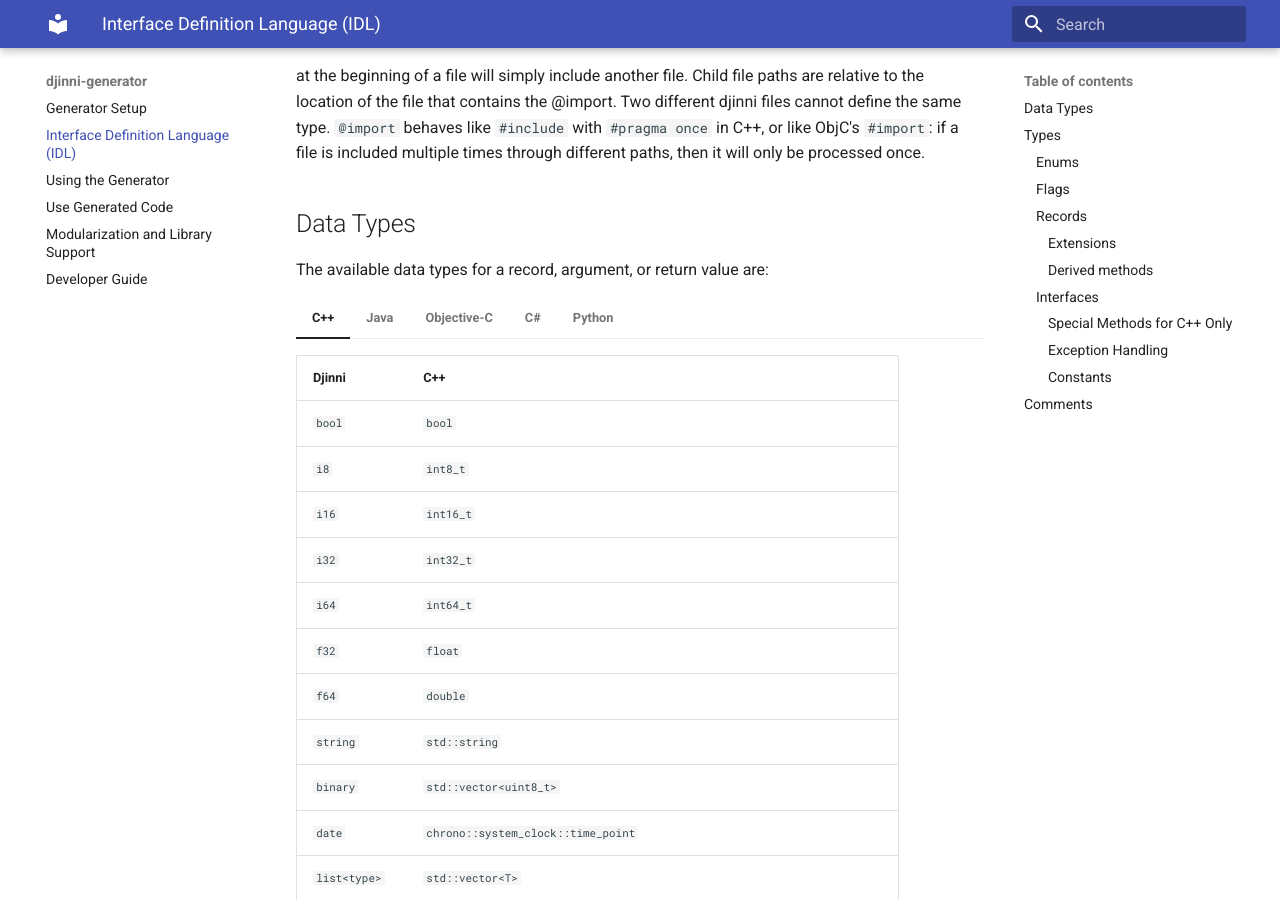
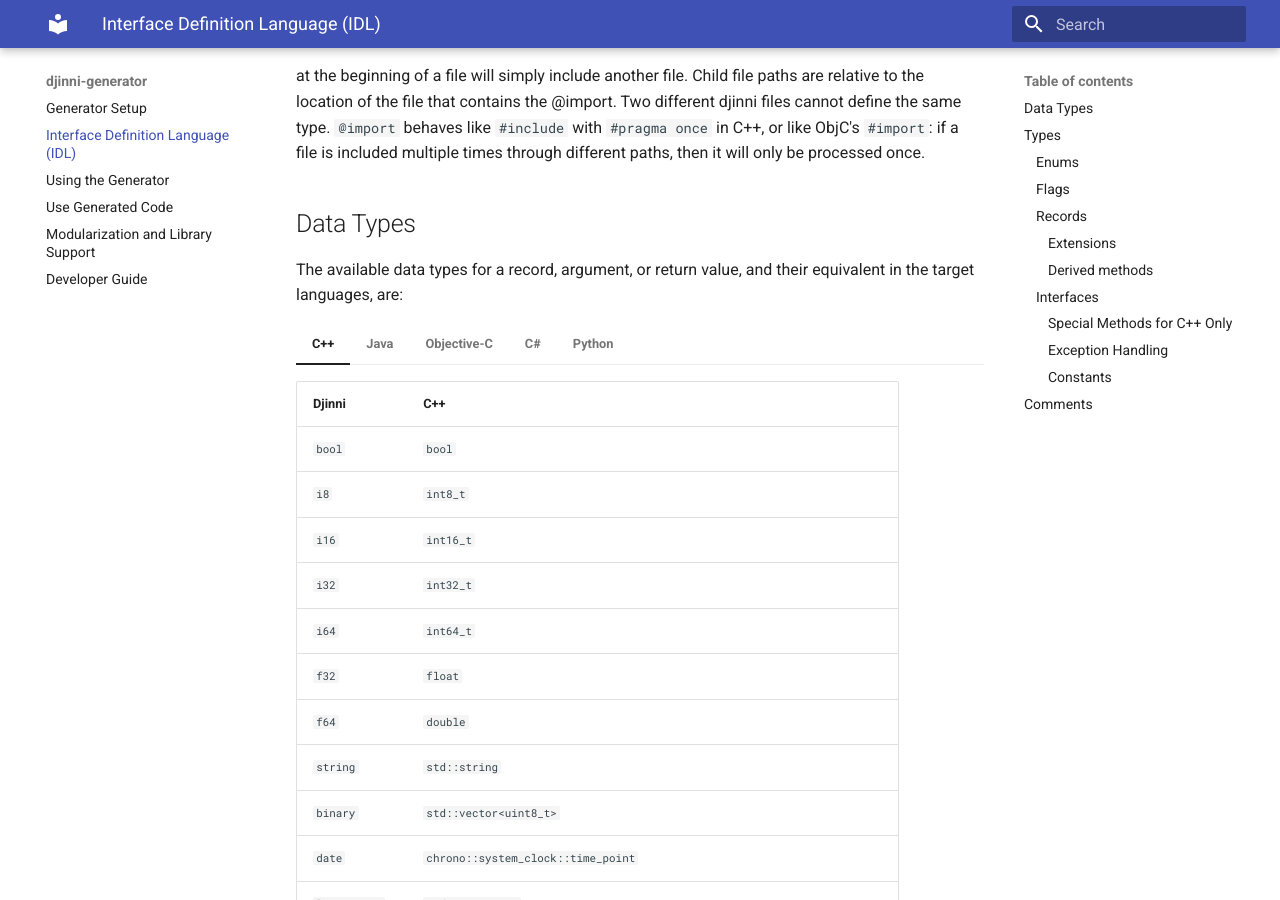
Before and after one commit to cross-language-cpp/djinni-generator, an MkDocs documentation site: the page built from docs/idl.md, in a window 1280 px wide and 900 px high, scrolled down 1301 px. Built offline with MkDocs 1.6.1 and Material for MkDocs 9.7.7, drawn with Linux system fonts in a browser that asks for light colours.

Commit message:
clarify what the table shows

```diff
--- a/docs/idl.md
+++ b/docs/idl.md
@@ -72,7 +72,7 @@ will only be processed once.
 
 ## Data Types
 
-The available data types for a record, argument, or return value are:
+The available data types for a record, argument, or return value, and their equivalent in the target languages, are:
 
 === "C++"
 
```
